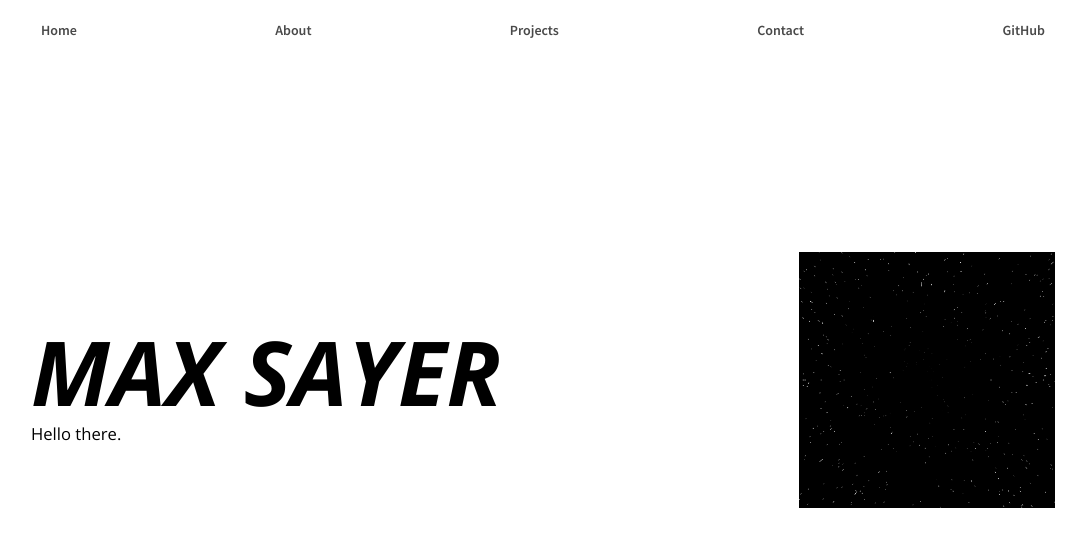
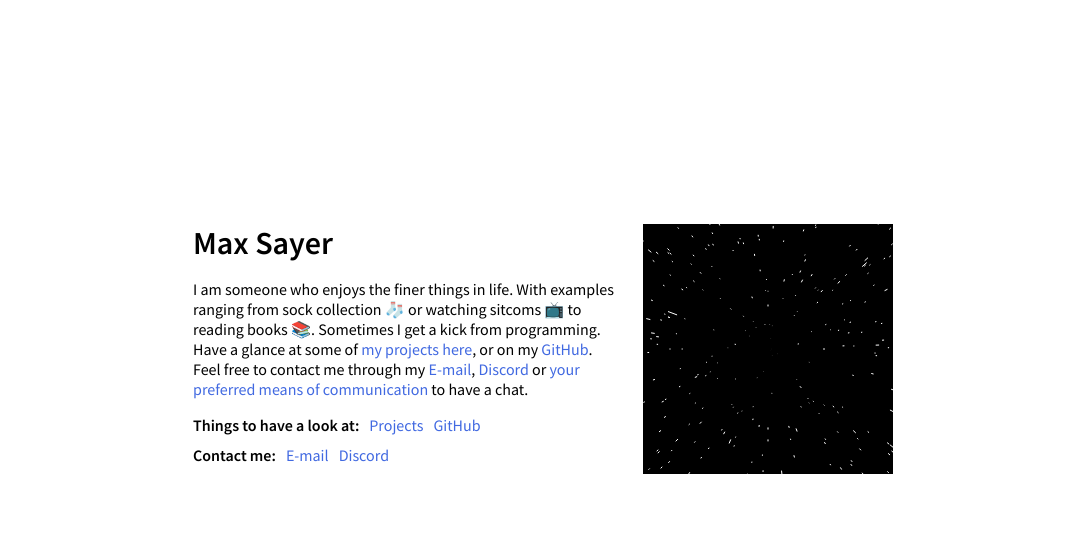
Before and after one commit to sayersauce/website, a plain HTML site: page index.html in a window 1280 px wide. Shown: the whole page, without its empty margins (97-1183 px from the left). Drawn offline with nearby package versions, Linux system fonts and the light colour scheme.

Commit message:
Design changes for index and projects page

```diff
--- a/index.html
+++ b/index.html
@@ -4,26 +4,40 @@
         <meta charset="UTF-8">
         <title>Max Sayer</title>
         <link rel="stylesheet" href="stylesheets/all.css" type="text/css">
-        <link rel="stylesheet" href="stylesheets/nav.css" type="text/css">
+        <link rel="stylesheet" href="stylesheets/home.css" type="text/css">
         <link rel="icon" href="images/icon.png">
     </head>
     <body>
-        <div id="nav-bar">
-            <a class="nav-link" href="/">Home</a>
-            <a class="nav-link" href="#">About</a>
-            <a class="nav-link" href="projects.html">Projects</a>
-            <a class="nav-link" href="#">Contact</a>
-            <a class="nav-link" href="https://github.com/sayersauce">GitHub</a>
-        </div>
-        <div id="home-box">
-            <div id="hello">
-                <div id="hello-container">
-                    <h1 id="hello-title">MAX SAYER</h1>
-                    <p id="hello-text">Hello there.</p>
+        <div id="home-container">
+            <div>
+                <h1>Max Sayer</h1>
+                <p>
+                    I am someone who enjoys the finer things in life. With examples ranging from sock collection 🧦 or watching sitcoms 📺 to reading books 📚.
+                    Sometimes I get a kick from programming. Have a glance at some of <a href="/projects">my projects here</a>, or on my <a href="https://github.com/sayersauce">GitHub</a>.
+                    Feel free to contact me through my <a href="mailto:contact@max.lat">E-mail</a>, <a class="discord">Discord</a> or <a href="https://en.wikipedia.org/wiki/Homing_pigeon">your preferred means of communication</a> to have a chat.
+                </p>
+                <div class="horizontal-list">
+                    <h4>Things to have a look at: </h4>
+                    <a href="/projects">Projects</a>
+                    <a href="https://github.com/sayersauce">GitHub</a>
                 </div>
-                <canvas id="star-canvas" width="500" height="500"></canvas>
+                <div class="horizontal-list">
+                    <h4>Contact me: </h4>
+                    <a href="mailto:contact@max.lat">E-mail</a>
+                    <a class="discord">Discord</a>
+                </div>
             </div>
+            <canvas id="star-canvas" width="250" height="250"></canvas>
         </div>
         <script src="scripts/starfield.js"></script>
+        <script>
+            // Discord name on-click.
+            const name = "sayersauce#4319";
+            for (link of document.getElementsByClassName("discord")) {
+                link.addEventListener("click", () => {
+                    window.alert("Send me a message @" + name + ".");
+                });
+            }
+        </script>
     </body>
 </html>
--- a/stylesheets/all.css
+++ b/stylesheets/all.css
@@ -3,12 +3,12 @@
 
 ::-moz-selection {
     color: white;
-    background: lightseagreen;
+    background: royalblue;
   }
 
   ::selection {
     color: white;
-    background: lightseagreen;
+    background: royalblue;
   }
 
 * {
@@ -28,51 +28,21 @@ h1, h2, h3 {
     font-weight: 600;
 }
 
-/* Home Page */
-
-#home-box {
-    width: 100%;
-    height: calc(100% - 57px);
+a {
+    color: black;
+    text-decoration: none;
 }
 
-#hello {
-    height: 100%;
+.horizontal-list {
     display: flex;
     align-items: center;
-    justify-content: space-between;
+    margin: 10px 0;
 }
 
-#hello-container {
-    width: max(400px, 45vw);
-    margin: 0 0 12vh 0;
+.horizontal-list h4 {
+    margin-left: 0;
 }
 
-#hello-title {
-    font-family: "Open Sans", sans-serif;
-    font-style: italic;
-    font-size: max(3em, 7vw);
-    font-weight: 700;
-    margin: 0;
+.horizontal-list * {
+    margin: 0 5px;
 }
-
-#hello-text {
-    font-family: "Open Sans", sans-serif;
-    font-size: max(1em, 1.3vw);
-    margin: -10px 0 5px 0;
-}
-
-#star-canvas {
-    margin: 0 0 12vh 0;
-    width: max(160px, 20vw);
-}
-
-.link {
-    color: #222222;
-    font-weight: 600;
-    text-decoration: none;
-    transition: color 200ms;
-}
-
-.link:hover {
-    color: mediumseagreen;
-}
--- /dev/null
+++ b/stylesheets/home.css
@@ -0,0 +1,29 @@
+body {
+    display: flex;
+    justify-content: center;
+}
+
+h1 {
+    margin: 0;
+}
+
+a {
+    color: royalblue;
+    transition: color 150ms;
+}
+
+a:hover {
+    color: cornflowerblue;
+    cursor: pointer;
+}
+
+canvas {
+    margin-left: 20px;
+}
+
+#home-container {
+    width: max(60%, 700px);
+    display: flex;
+    align-items: center;
+    margin-bottom: 10%;
+}
--- a/stylesheets/nav.css
+++ /dev/null
@@ -1,40 +0,0 @@
-@import url('https://fonts.googleapis.com/css2?family=Open+Sans:ital,wght@1,700&display=swap');
-
-#nav-bar {
-    display: flex;
-    justify-content: space-between;
-    align-items: center;
-    width: 100%;
-}
-
-#nav-bar * {
-    font-size: 14px;
-}
-
-.nav-link {
-    color: #494949;
-    font-weight: 600;
-    text-decoration: none;
-    transition: background-color 100ms;
-    border-radius: 3px;
-    padding: 3px 10px 3px 10px;
-    margin: 18px 0 14px 0;
-}
-
-.nav-link:hover {
-    background: #f0f0f0;
-}
-
-.nav-a {
-    text-decoration: none;
-    color: black;
-}
-
-#nav-title {
-    margin: 18px 0 18px 0;
-    border-bottom: solid transparent 1px;
-}
-
-.current {
-    color: black;
-}
--- a/stylesheets/projects.css
+++ b/stylesheets/projects.css
@@ -1,37 +1,55 @@
-#projects {
+body {
     display: flex;
-    flex-wrap: wrap;
-    justify-content: space-between;
-    margin: 40px 0;
+    justify-content: center;
+}
+
+#projects-container {
+    width: max(60%, 700px);
+    margin: 10px 0;
 }
 
 .project {
-    width: 100%;
-    height: 300px;
-    margin: 0 0 50px 0;
-    transition: background-color 300ms;
-    text-decoration: none;
-    color: black;
+    width: calc(100% + 20px);
+    transition: background-color 200ms;
+    padding: 5px 10px;
+    margin-left: -10px;
+    display: flex;
+    justify-content: space-between;
+    align-items: center;
 }
 
 .project:hover {
-    background: #fafafa;
+    background-color: #f8f8f8;
 }
 
-.project p {
-    width: min(100%, 800px);
+.project h4, .project i, .project p {
+    margin-top: 5px;
+    margin-bottom: 5px;
 }
 
-.project h2 {
-    margin: 20px 0 10px 0;
+#tags {
+    display: flex;
+    justify-content: flex-start;
+    align-items: center;
 }
 
-.image-right {
-    float: right;
-    margin: 0 0 0 30px;
+.tag {
+    padding: 2px 4px;
+    border-radius: 5px;
+    font-size: 14px;
+    margin-right: 10px;
 }
 
-.image-left {
-    float: left;
-    margin: 0 30px 0 0;
+.date {
+    border: 1px solid #333;
 }
+
+.js {
+    border: 1px solid #F0DB4F;
+    background-color: #F0DB4F;
+}
+
+.python {
+    border: 1px solid #4B8BBE;
+    background-color: #4B8BBE;
+}
```
Also changed, not shown: 404.html (+12 -25 lines), about.html (deleted, +0 -21 lines), projects.html (+26 -22 lines), projects/maze.html (renamed from projects/maze/maze.html, +2 -2 lines), projects/sorting.html (renamed from projects/sorting/sorting.html, +4 -4 lines).
